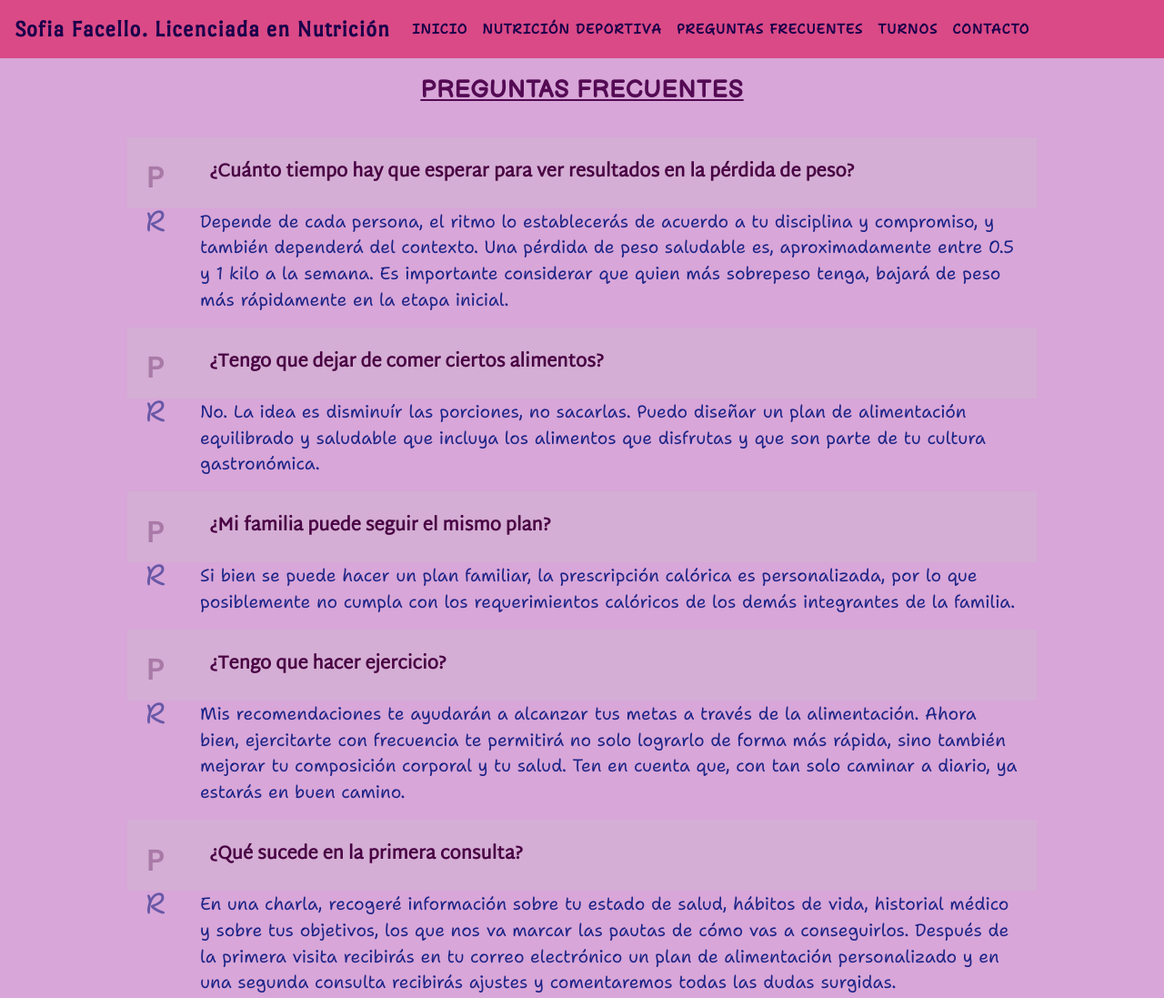
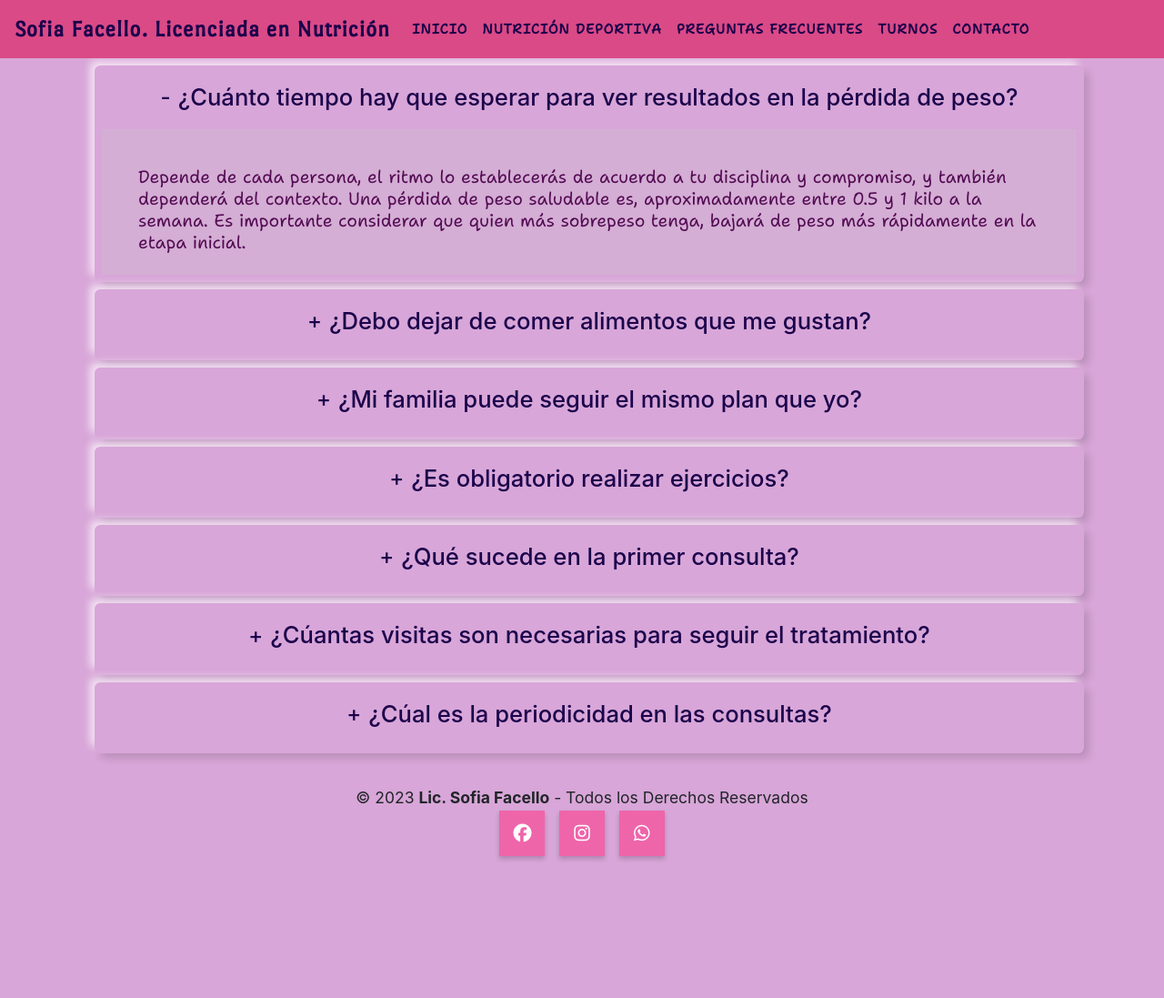
Before and after one commit to efacello/Pf-Facello, a website: page pages/faq.html in a window 1280 px wide. Shown: the top 1097 px of the page at 91% size. After the commit the page ends 972 px from the top, so only its background shows below. Drawn offline with nearby package versions, Linux system fonts and the light colour scheme.

Commit message:
cambio en pag faq

```diff
--- a/pages/faq.html
+++ b/pages/faq.html
@@ -42,92 +42,58 @@
     </nav>
   </header>
 
-      <div class="container-fluid">
-        <div class="row">
-          <div class="container-faq">
-            <div class="title-faq">
-              <h2>Preguntas Frecuentes</h2>
+  <ul class="accordion">
+    <li>
+      <input type="radio" name="accordion" id="first" checked>
+      <label for="first">¿Cuánto tiempo hay que esperar para ver resultados en la pérdida de peso?</label>
+      <div class="content">
+        <p>Depende de cada persona, el ritmo lo establecerás de acuerdo a tu disciplina y compromiso, y también dependerá del contexto. Una pérdida de peso saludable es, aproximadamente entre 0.5 y 1 kilo a la semana. Es importante considerar que quien más sobrepeso tenga, bajará de peso más rápidamente en la etapa inicial.</p>
       </div>
-            <div class="item-faq">
-              <div class="question">
-                <h3>¿Cuánto tiempo hay que esperar para ver resultados en la pérdida de peso? <span>P</span></h3>
+    </li>
+    <li>
+      <input type="radio" name="accordion" id="second">
+      <label for="second">¿Debo dejar de comer alimentos que me gustan?</label>
+      <div class="content">
+        <p>No. La idea es disminuír las porciones, no sacarlas. Puedo diseñar un plan de alimentación equilibrado y saludable que incluya los alimentos que disfrutas y que son parte de tu cultura gastronómica.</p>
       </div>
-              <div class="answer">
-              <p>Depende de cada persona, el ritmo lo establecerás de acuerdo a tu disciplina y compromiso, y también dependerá del contexto. Una pérdida de peso saludable es, aproximadamente entre 0.5 y 1 kilo a la semana. Es importante considerar que quien más sobrepeso tenga, bajará de peso más rápidamente en la etapa inicial. <span>R</span></p>
+    </li>
+    <li>
+      <input type="radio" name="accordion" id="third">
+      <label for="third">¿Mi familia puede seguir el mismo plan que yo?</label>
+      <div class="content">
+        <p>Si bien se puede hacer un plan familiar, la prescripción calórica es personalizada, por lo que posiblemente no cumpla con los requerimientos calóricos de los demás integrantes de la familia.</p>
       </div>
-            <div class="item-faq">
-              <div class="question">
-                <h3>¿Tengo que dejar de comer ciertos alimentos? <span>P</span></h3>
+    </li>
+    <li>
+      <input type="radio" name="accordion" id="fourth">
+      <label for="fourth">¿Es obligatorio realizar ejercicios?</label>
+      <div class="content">
+        <p>Mis recomendaciones te ayudarán a alcanzar tus metas a través de la alimentación. Ahora bien, ejercitarte con frecuencia te permitirá no solo lograrlo de forma más rápida, sino también mejorar tu composición corporal y tu salud. Ten en cuenta que, con tan solo caminar a diario, ya estarás en buen camino.</p>
       </div>
-              <div class="answer">
-              <p>No. La idea es disminuír las porciones, no sacarlas. Puedo diseñar un plan de alimentación equilibrado y saludable que incluya los alimentos que disfrutas y que son parte de tu cultura gastronómica. <span>R</span></p>
+    </li>
+    <li>
+      <input type="radio" name="accordion" id="fifth">
+      <label for="fifth">¿Qué sucede en la primer consulta?</label>
+      <div class="content">
+        <p>En una charla, recogeré información sobre tu estado de salud, hábitos de vida, historial médico y sobre tus objetivos, los que nos va marcar las pautas de cómo vas a conseguirlos. Después de la primera visita recibirás en tu correo electrónico un plan de alimentación personalizado y en una segunda consulta recibirás ajustes y comentaremos todas las dudas surgidas.</p>
       </div>
-            <div class="item-faq">
-              <div class="question">
-                <h3>¿Mi familia puede seguir el mismo plan? <span>P</span></h3>
+    </li>
+    <li>
+      <input type="radio" name="accordion" id="sixth">
+      <label for="sixth">¿Cúantas visitas son necesarias para seguir el tratamiento?</label>
+      <div class="content">
+        <p>Depende de cada persona, de los objetivos planteados y del avance de todo el proceso. De acuerdo a tu evolución y a la creación de hábitos saludables, iremos realizando las sesiones de manera más esporádica, hasta recibir el alta definitiva.</p>
       </div>
-              <div class="answer">
-              <p>Si bien se puede hacer un plan familiar, la prescripción calórica es personalizada, por lo que posiblemente no cumpla con los requerimientos calóricos de los demás integrantes de la familia. <span>R</span></p>
+    </li>
+    <li>
+      <input type="radio" name="accordion" id="seventh">
+      <label for="seventh">¿Cúal es la periodicidad en las consultas?</label>
+      <div class="content">
+        <p>Durante el primer mes, me gustaría llevar tu evolución cada 2 semanas. Luego la recomendación es hacerlas cada mes, ya que en un mes hay cambios de hábitos y cambios a nivel de composición corporal.</p>
       </div>
-            <div class="item-faq">
-              <div class="question">
-                <h3>¿Tengo que hacer ejercicio? <span>P</span></h3>
-              </div>
-              <div class="answer">
-              <p>Mis recomendaciones te ayudarán a alcanzar tus metas a través de la alimentación. Ahora bien, ejercitarte con frecuencia te permitirá no solo lograrlo de forma más rápida, sino también mejorar tu composición corporal y tu salud. Ten en cuenta que, con tan solo caminar a diario, ya estarás en buen camino. <span>R</span></p>
-            </div>
-            <div class="item-faq">
-              <div class="question">
-                <h3>¿Qué sucede en la primera consulta? <span>P</span></h3>
-              </div>
-              <div class="answer">
-              <p>En una charla, recogeré información sobre tu estado de salud, hábitos de vida, historial médico y sobre tus objetivos, los que nos va marcar las pautas de cómo vas a conseguirlos. Después de la primera visita recibirás en tu correo electrónico un plan de alimentación personalizado y en una segunda consulta recibirás ajustes y comentaremos todas las dudas surgidas. <span>R</span></p>
-            </div>
-            <div class="item-faq">
-              <div class="question">
-                <h3>¿Cómo puedo cancelar una consulta?<span>P</span></h3>
-              </div>
-              <div class="answer">
-              <p>Por el momento deberás enviarme un mensaje por Whatsapp al (+54) 385 476 6020 o enviar un email a sofianfacello@gmail.com. <span>R</span></p>
-            </div>
-            <div class="item-faq">
-              <div class="question">
-                <h3>¿Cuántas visitas son necesarias para seguir un tratamiento?<span>P</span></h3>
-              </div>
-              <div class="answer">
-              <p>Depende de cada persona, de los objetivos planteados y del avance de todo el proceso. De acuerdo a tu evolución y a la creación de hábitos saludables, iremos realizando las sesiones de manera más esporádica, hasta recibir el alta definitiva.<span>R</span></p>
-            </div>
-            <div class="item-faq">
-              <div class="question">
-                <h3>¿Con qué periodicidad son las consultas?<span>P</span></h3>
-              </div>
-              <div class="answer">
-              <p>Durante el primer mes, me gustaría llevar tu evolución cada 2 semanas. Luego la recomendación es hacerlas cada mes, ya que en un mes hay cambios de hábitos y cambios a nivel de composición corporal. <span>R</span></p>
-            </div>
-            <div class="item-faq">
-              <div class="question">
-                <h3>¿Cuando me entregan el plan de alimentación?<span>P</span></h3>
-              </div>
-              <div class="answer">
-              <p>Por lo general los envío a una casilla de correo que me indiques, dentro de las 48hs. de haberme visitado, así comiences lo antes posible. <span>R</span></p>
-            </div>
-            <div class="item-faq">
-              <div class="question">
-                <h3>¿Cuándo se realiza el pago de la consulta? <span>P</span></h3>
-              </div>
-              <div class="answer">
-              <p>El pago se realiza antes de la primera consulta. Puedes hacerlo mediante transferencia bancaria o en efectivo en el consultorio en calle Entre Rios 544 (entre Rioja y San Juan) <span>R</span></p>
-            </div>
-            <div class="item-faq">
-              <div class="question">
-                <h3>¿Trabajas con obras sociales? <span>P</span></h3>
-              </div>
-              <div class="answer">
-              <p>Si, trabajamos con Smaunse, Pami, Iosep, Ospe y Osde. <span>R</span></p>
-            </div>
-          </div>
-        </div>
-      </div>
+    </li>
+  </ul>
+
 
 
       <footer class="pie-pagina">
--- a/scss/_info.scss
+++ b/scss/_info.scss
@@ -1,53 +1,58 @@
-@media (min-width: 700px) {
-    .container-fluid {
-		max-width: 1000px;
-		min-width: 320px;
-		margin: 20px auto;
+.accordion {
+	margin: 0 auto;
+	max-width: 70rem;
+	padding: 0 1rem;
 }
-	.container-faq {
-		.title-faq {
-			text-align: center;
-			text-transform: uppercase;
-			text-decoration: underline;
-			font-family: $font-family_2;
-			margin-bottom: 20px;
+.accordion li {
+	list-style: none;
+	width: 100%;
+	margin: 0.5rem;
+	padding: 0.5rem;
+	border-radius: .4rem;
+	background-color: $background-color_3;
+	box-shadow: 6px 6px 10px -1px rgba(0,0,0,0.15),
+				-6px -6px 10px -1px rgba(255,255,255,0.7),;
 }
-		.item-faq {
-			margin-bottom: 20px;
-			.question {
+.accordion li label {
+	display: flex;
+	align-items: center;
+	justify-content: center;
+	padding: 0.5rem 0;
+	color: $color_1;
+	font-size: 1.6rem;
+	font-weight: 500;
+	width: 100%;
+	cursor: pointer;
+}
+label::before {
+	content: "+";
+	margin-right: 0.5rem;
+	font-size: 1.5rem;
+	font-weight: 500;
+}
+input[type="radio"]{
+	display: none;
+}
+.accordion .content {
+	background-color: $background-color_4;
+	padding: 0 1rem;
+	line-height: 1.5rem;
+	max-height: 0;
+	overflow: hidden;
 	position: relative;
-				display: flex;
-				justify-content: space-between;
-				align-items: center;
-				background-color: $background-color_4;
-				padding: 10px 20px 20px 90px;
-				transition: .4s;
-				span {
-					position: absolute;
-					left: 20px;
-					bottom: 10px;
-					font-size: 2rem;
-					opacity: .3;
+	transition: max-height 650ms;
 }
+.accordion input[type="radio"]:checked + label + .content{
+	max-height: 10rem;
+	padding: 1rem 1rem 2rem;
 }
-			.answer {
-				margin-bottom: 10px;
-				position: relative;
-				padding: 0 20px 0 80px;
-				transition: .4s;
-				p {
+.accordion input[type="radio"]:checked + label::before{
+	content: "-";
+}
+.content p {
 	font-size: 1.2rem;
-				}
-				span {
-					position: absolute;
-					left: 20px;
-					font-size: 2rem;
-					top: -10px;
-					opacity: .6;
-				}
-			}
-		}
-	}
+	color: $color_4;
+	padding: 1.5rem;
 }
 .wap {
 	width: 90%;
```
Also changed, not shown: css/style.css, 1 other file. Lines whose indentation alone changed are shown as unchanged.
